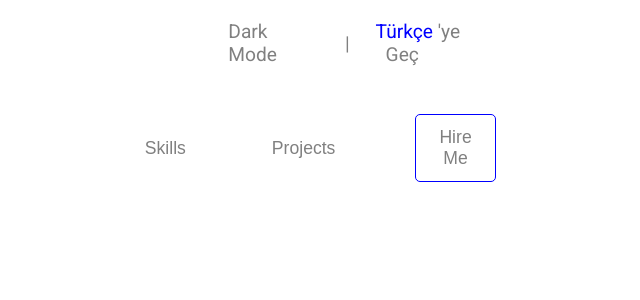
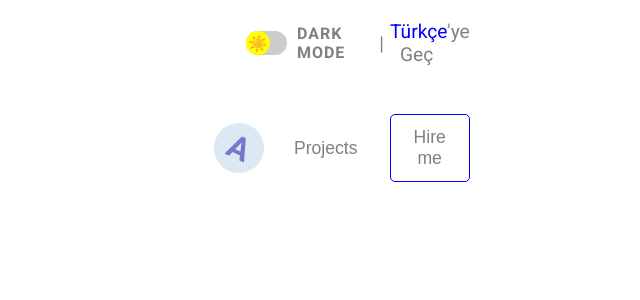
Before and after one commit to murathanabanoz/Frontend-Challenge, a React (Vite) app: page / in a window 1280 px wide. Shown: the top 300 px of the page, without its empty margins (283-923 px from the left). Built offline with nearby package versions, Linux system fonts and the light colour scheme.

Commit message:
Header kısmı tamamlandı

```diff
--- /dev/null
+++ b/src/components/DarkModeToggle.jsx
@@ -0,0 +1,27 @@
+import React, { useState, useEffect } from "react";
+import "../css/darkModeToggle.css";
+
+const DarkModeToggle = () => {
+  const [darkMode, setDarkMode] = useState(false);
+
+  useEffect(() => {
+    document.body.classList.toggle("dark-mode", darkMode);
+  }, [darkMode]);
+
+  const toggleDarkMode = () => {
+    setDarkMode(!darkMode);
+  };
+
+  return (
+    <div className="dark-mode-toggle" onClick={toggleDarkMode}>
+      <div className="mode-toggle">
+        <div className={`icon-container ${darkMode ? "dark" : "light"}`}>
+          <span className="icon">{darkMode ? "🌙" : "☀️"}</span>
+        </div>
+      </div>
+      <span className="dark-mode-text">DARK MODE</span>
+    </div>
+  );
+};
+
+export default DarkModeToggle;
--- a/src/components/Header.jsx
+++ b/src/components/Header.jsx
@@ -1,21 +1,37 @@
-import React from "react";
+import React, { useState } from "react";
+import DarkModeToggle from "./DarkModeToggle";
 import "../css/header.css";
 
 const Header = () => {
+  const [language, setLanguage] = useState("Eng");
+
+  const switchLanguage = () => {
+    setLanguage(language === "Eng" ? "Tr" : "Eng");
+  };
+
   return (
     <div className="header">
       <div className="header-top">
-        <span className="dark-mode-span">Dark Mode</span>
+        <DarkModeToggle />
         <span className="divider">|</span>
-        <span>
-          <span style={{ color: "blue", marginLeft: "-10px" }}>Türkçe</span> 'ye
-          Geç
+        <span onClick={switchLanguage} style={{ cursor: "pointer" }}>
+          <span style={{ color: "blue", marginLeft: "-10px" }}>
+            {language === "Eng" ? "Türkçe" : "Eng"}
+          </span>
+          'ye Geç
         </span>
       </div>
       <div className="header-bottom">
-        <button className="skills-btn">Skills</button>
-        <button className="projects-btn">Projects</button>
-        <button className="hire-me-btn">Hire Me</button>
+        <div className="letter-a">A</div>
+        <button className="skills-btn">
+          {language === "Eng" ? "Skills" : "Yetenekler"}
+        </button>
+        <button className="projects-btn">
+          {language === "Eng" ? "Projects" : "Projeler"}
+        </button>
+        <button className="hire-me-btn">
+          {language === "Eng" ? "Hire me" : "Hakkımda"}
+        </button>
       </div>
     </div>
   );
--- /dev/null
+++ b/src/css/darkModeToggle.css
@@ -0,0 +1,60 @@
+body.dark-mode {
+  background-color: black;
+  color: white;
+}
+
+.dark-mode-toggle {
+  cursor: pointer;
+  display: flex;
+  align-items: center;
+}
+
+.mode-toggle {
+  width: 55px;
+  height: 20px;
+  background-color: #ccc;
+  border-radius: 12px;
+  margin-left: 10px;
+  display: flex;
+  align-items: center;
+  justify-content: center;
+  position: relative;
+  padding: 2px;
+}
+
+.icon-container {
+  width: 24px;
+  height: 24px;
+  display: flex;
+  align-items: center;
+  justify-content: center;
+  position: absolute;
+  transition: all 0.3s ease;
+}
+
+.icon-container.light {
+  left: 0;
+  background-color: yellow;
+  border-radius: 50%;
+}
+
+.icon-container.dark {
+  left: calc(100% - 24px);
+  background-color: darkblue;
+  border-radius: 50%;
+}
+
+.icon {
+  font-size: 16px;
+  display: flex;
+  align-items: center;
+  justify-content: center;
+}
+
+.dark-mode-text {
+  margin-left: 10px;
+  font-family: "Roboto";
+  font-size: 1rem;
+  font-weight: bold;
+  letter-spacing: 1px;
+}
--- a/src/css/header.css
+++ b/src/css/header.css
@@ -1,3 +1,10 @@
+/* src/css/header.css */
+
+.body.dark-mode {
+  background-color: black;
+  color: white;
+}
+
 .header {
   width: 70%;
   margin: 0 auto;
@@ -17,31 +24,34 @@
 .header-top {
   margin-bottom: 20px;
 }
+
 .header-bottom {
   margin-top: 3rem;
-  gap: 4rem;
+  position: relative; /* Yeni eklenen satır */
 }
 
-.header-top span {
-  margin-left: 10px;
-}
-
-.dark-mode-span {
-  cursor: pointer;
-}
-
-.dark-mode-span:hover {
-  color: black;
-  transition: all 0.5s;
-}
-
-.header-top .divider {
-  margin: 0 10px;
+.letter-a {
+  position: absolute;
+  left: -30px;
+  top: 50%;
+  transform: translateY(-50%) rotate(25deg);
+  font-size: 2rem;
+  font-weight: bold;
+  color: #7b76cb;
+  background-color: rgb(218, 233, 243);
+  border-radius: 50%;
+  padding: 15px;
+  height: 20px;
+  width: 20px;
+  display: flex;
+  align-items: center;
+  justify-content: center;
 }
 
 .header-bottom button {
   margin-left: 10px;
 }
+
 .skills-btn,
 .projects-btn,
 .hire-me-btn {
@@ -52,17 +62,9 @@
   cursor: pointer;
 }
 
-.skills-btn:hover {
-  color: black;
-  transition: all 0.5s;
-}
+.skills-btn:hover,
 .projects-btn:hover {
   color: black;
-  transition: all 0.5s;
-}
-
-.hire-me-btn:hover {
-  color: blue;
   transition: all 0.5s;
 }
 
@@ -71,3 +73,20 @@
   padding: 12px 23px;
   border-radius: 5px;
 }
+
+.hire-me-btn:hover {
+  color: blue;
+  transition: all 0.5s;
+}
+
+/* Dark mode specific styles */
+.header.dark {
+  color: white;
+}
+
+.header.dark .dark-mode-span:hover,
+.header.dark .skills-btn:hover,
+.header.dark .projects-btn:hover,
+.header.dark .hire-me-btn:hover {
+  color: grey;
+}
```
